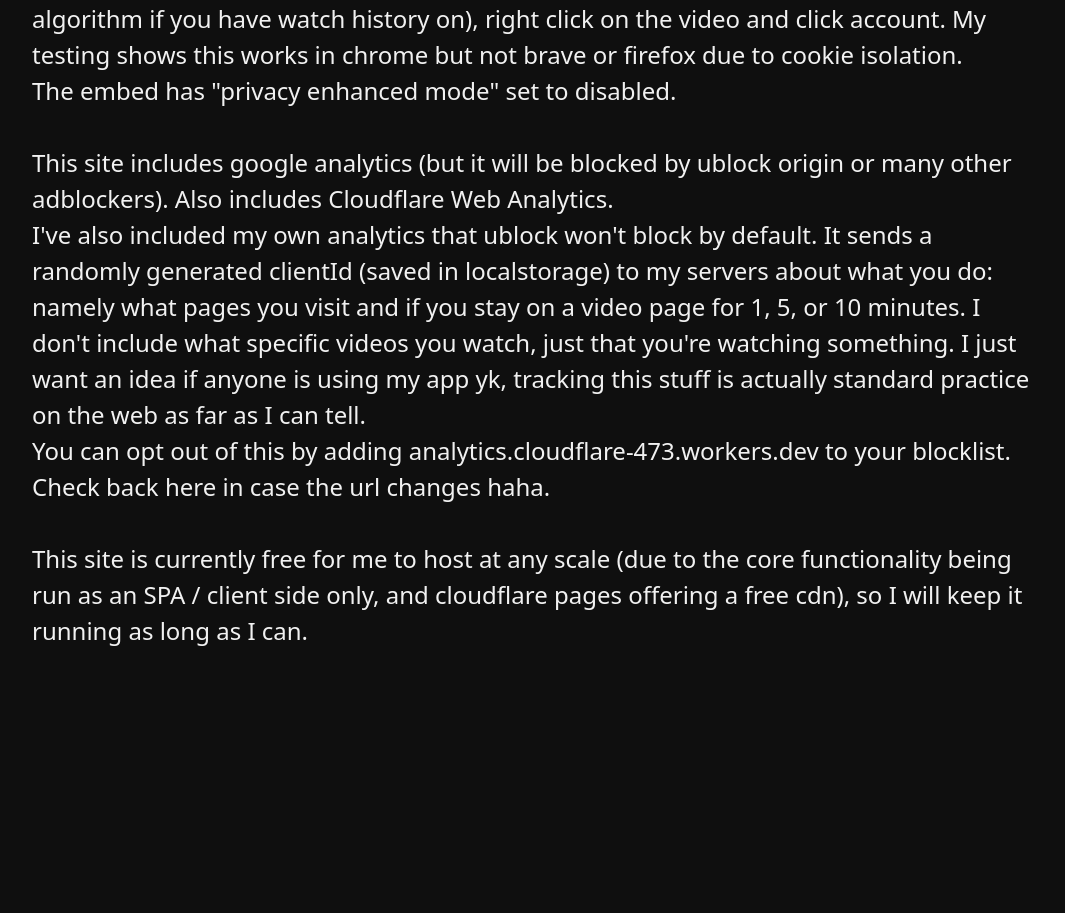
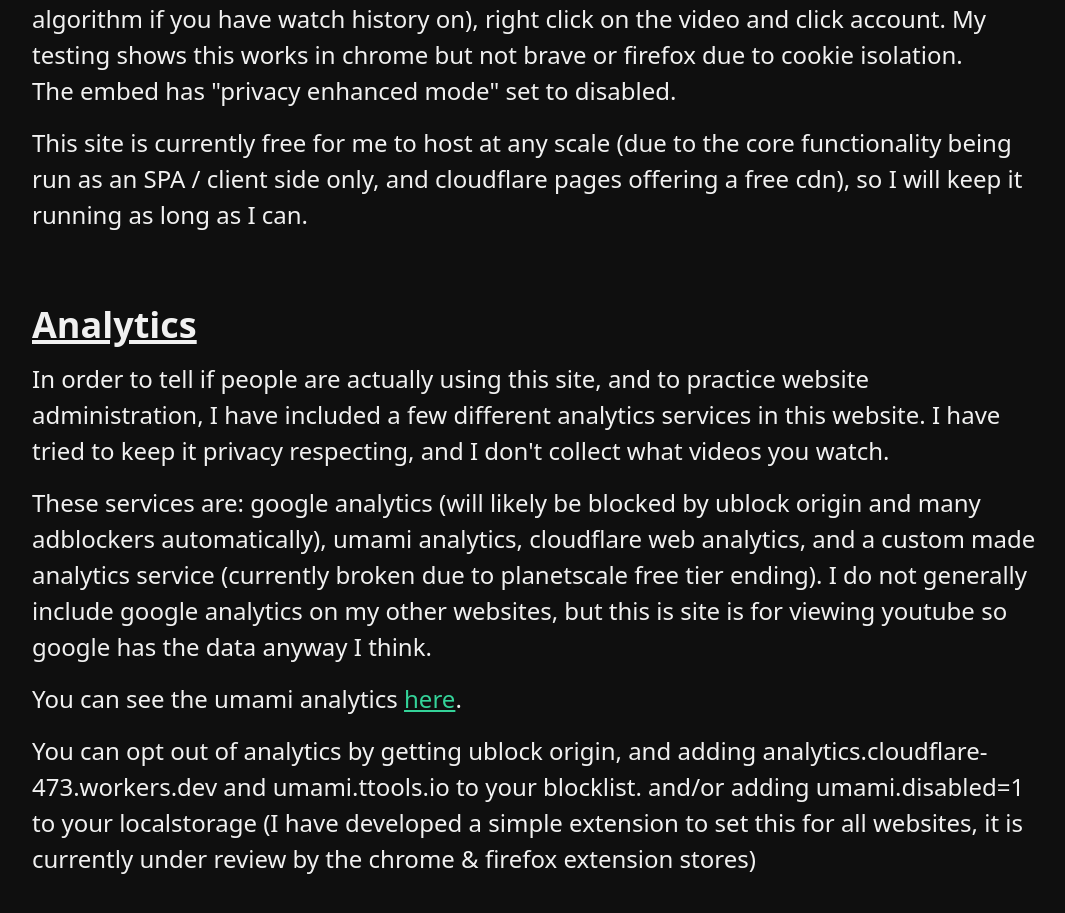
Before and after one commit to ebell451/youtube-embed, a SvelteKit app: page /recommendations in a window 1280 px wide. Shown: the part 511-1424 px from the top of the page, without its empty margins (104-1169 px from the left). Before the commit the page ends 1240 px from the top, so only its background shows below. Built offline with nearby package versions, Linux system fonts and the light colour scheme.

Commit message:
add umami analytics and update about page

```diff
--- a/src/lib/analytics.ts
+++ b/src/lib/analytics.ts
@@ -1,7 +1,6 @@
 //Home spun analytics
 
 import { browser} from '$app/environment';
-const ANALYTICS_URL = 'https://analytics.cloudflare-473.workers.dev';
 
 
 
@@ -23,6 +22,9 @@
 
 const clientId = getClientId();
 
+
+const ANALYTICS_URL = 'https://analytics.cloudflare-473.workers.dev';
+
 export async function sendAnalyticsEvent(eventName: string, details?: string) {
 	const url = details
 		? `${ANALYTICS_URL}?clientId="${clientId}"&eventName="${eventName}"&details="${details}"`
--- a/src/routes/+layout.svelte
+++ b/src/routes/+layout.svelte
@@ -3,7 +3,7 @@
 
     import { QueryClient, QueryClientProvider } from '@tanstack/svelte-query'
     import { browser } from '$app/environment'
-	import GoogleAnalytics from "./GoogleAnalytics.svelte";
+	import Analytics from "./Analytics.svelte";
     const queryClient = new QueryClient({
         defaultOptions: {
             queries: {
@@ -19,4 +19,4 @@
     <slot></slot>
 </QueryClientProvider>
 
-<GoogleAnalytics />
+<Analytics />
--- /dev/null
+++ b/src/routes/Analytics.svelte
@@ -0,0 +1,90 @@
+
+
+
+<!-- TODO: EU compliance / asking if user wants to be tracked -->
+
+<script lang="ts">
+	import { onMount } from "svelte";
+
+
+    export let redactData = true
+
+    // copied from mdn docs
+    async function hashMessage(message:string) {
+        const msgUint8 = new TextEncoder().encode(message); // encode as (utf-8) Uint8Array
+        const hashBuffer = await crypto.subtle.digest("SHA-256", msgUint8); // hash the message
+        const hashArray = Array.from(new Uint8Array(hashBuffer)); // convert buffer to byte array
+        const hashHex = hashArray
+            .map((b) => b.toString(16).padStart(2, "0"))
+            .join(""); // convert bytes to hex string
+        return hashHex;
+    }
+
+    // redacts url past #, hashes query params, hashes page title
+    async function trackRedacted() {
+        //hash page title
+        const pageTitle = document.title
+        const redactedPageTitle = "hashed-" + await hashMessage(pageTitle)
+
+        // hash query params  + redact past #
+        async function redactSearchParams(searchParams:URLSearchParams) {
+            for (const [key, value] of searchParams.entries()) {
+                searchParams.set(key, await hashMessage(value))
+            }
+            return searchParams.toString()
+        }
+        const pageUrl = window.location.pathname
+        const pageQueryParamsString = window.location.search
+        const redactedPageUrl = (pageUrl + "?" + await redactSearchParams(new URLSearchParams(pageQueryParamsString))).split("#")[0]
+
+        // hash referer's query params
+        const referer = document.referrer
+        const redactedRefererQueryParams = await redactSearchParams(new URLSearchParams(referer))
+
+
+        umami.track(props => {
+            props.title = redactedPageTitle;
+            props.url = redactedPageUrl;
+
+            console.log("props", props)
+            return props
+        });
+    }
+
+
+    // track with umami but hash the page title and query params as to preserve user privacy of what videos they are watching
+    onMount(() => {
+        if (redactData){
+            trackRedacted();
+        }
+        else {
+            umami.track();
+        }
+    })
+
+</script>
+
+<svelte:head>
+
+    <!-- Google tag (gtag.js) -->
+    <script async src="https://www.googletagmanager.com/gtag/js?id=G-T3Z0XJ1ZPH"></script>
+    <script>
+        window.dataLayer = window.dataLayer || [];
+        function gtag(){dataLayer.push(arguments);}
+        gtag('js', new Date());
+
+        gtag('config', 'G-T3Z0XJ1ZPH');
+    </script>
+
+    <!-- umami -->
+    <script defer
+        src="https://umami.ttools.io/script.js"
+        data-website-id="aedf3dd2-7ab5-451d-8af1-7a68a11261af"
+        data-auto-track="false"
+    ></script>
+
+    <script defer>
+
+    </script>
+
+</svelte:head>
--- a/src/routes/GoogleAnalytics.svelte
+++ /dev/null
@@ -1,19 +0,0 @@
-
-
-
-<!-- TODO: EU compliance -->
-
-
-<svelte:head>
-
-    <!-- Google tag (gtag.js) -->
-    <script async src="https://www.googletagmanager.com/gtag/js?id=G-T3Z0XJ1ZPH"></script>
-    <script>
-        window.dataLayer = window.dataLayer || [];
-        function gtag(){dataLayer.push(arguments);}
-        gtag('js', new Date());
-
-        gtag('config', 'G-T3Z0XJ1ZPH');
-    </script>
-
-</svelte:head>
--- a/src/routes/recommendations/+page.svelte
+++ b/src/routes/recommendations/+page.svelte
@@ -22,7 +22,7 @@
     <ul class="mt-8 list-disc pl-5">
         <li>
             <p>
-                <a href="https://github.com/gorhill/uBlock" target="_blank" rel="noreferrer noopener">
+                <a href="https://github.com/gorhill/uBlock" target="_blank" rel="noreferrer noopener" data-umami-event="clicked ublock link">
                     Ublock Origin
                 </a>
                 to block ads, trackers, and onscreen elements</p>
@@ -36,7 +36,7 @@
 
         <li class="mt-4">
             <p>
-                <a href="https://sponsor.ajay.app/" target="_blank" rel="noreferrer noopener">
+                <a href="https://sponsor.ajay.app/" target="_blank" rel="noreferrer noopener" data-umami-event="clicked sponsorblock link">
                     SponsorBlock
                 </a>
                 to skip over sponsors
@@ -59,24 +59,37 @@
         The embed has "privacy enhanced mode" set to disabled.
     </p>
 
+    <p class="mt-4" >
+        This site is currently free for me to host at any scale (due to the core functionality being run as an SPA / client side only, and cloudflare pages offering a free cdn), so I will keep it running as long as I can.
+    </p>
+
+    <br>
     <br>
 
+    <h1 class="text-4xl font-bold underline decoration-4 mb-4">
+        Analytics
+    </h1>
+    <p>
+        In order to tell if people are actually using this site, and to practice website administration, I have included a few different analytics services in this website. I have tried to keep it privacy respecting, and I don't collect what videos you watch.
+    </p>
 
-    <p>
-        This site includes google analytics (but it will be blocked by ublock origin or many other adblockers).
-        Also includes Cloudflare Web Analytics.
+    <p class="mt-4">
+        These services are: google analytics (will likely be blocked by ublock origin and many adblockers automatically), umami analytics, cloudflare web analytics, and a custom made analytics service (currently broken due to planetscale free tier ending). I do not generally include google analytics on my other websites, but this is site is for viewing youtube so google has the data anyway I think.
     </p>
-    <p>
+
+    <p class="mt-4">
+        You can see the umami analytics <a href="https://umami.ttools.io" target="_blank" rel="noreferrer noopener" data-umami-event="clicked umami link">here</a>.
+    </p>
+    <!-- <p>
         I've also included my own analytics that ublock won't block by default. It sends a randomly generated clientId (saved in localstorage) to my servers about what you do: namely what pages you visit and if you stay on a video page for 1, 5, or 10 minutes. I don't include what specific videos you watch, just that you're watching something.
         I just want an idea if anyone is using my app yk, tracking this stuff is actually standard practice on the web as far as I can tell.
-    </p>
-    <p>
-        You can opt out of this by adding analytics.cloudflare-473.workers.dev to your blocklist. Check back here in case the url changes haha.
+    </p> -->
+    <p class="mt-4">
+        You can opt out of analytics by getting ublock origin, and adding analytics.cloudflare-473.workers.dev and umami.ttools.io to your blocklist.
+
+        and/or adding umami.disabled=1 to your localstorage (I have developed a simple extension to set this for all websites, it is currently under review by the chrome & firefox extension stores)
     </p>
     <br>
-    <p>
-        This site is currently free for me to host at any scale (due to the core functionality being run as an SPA / client side only, and cloudflare pages offering a free cdn), so I will keep it running as long as I can.
-    </p>
 
     <br>
     <br>
```
Also changed, not shown: src/routes/methods/todo.txt (added).
